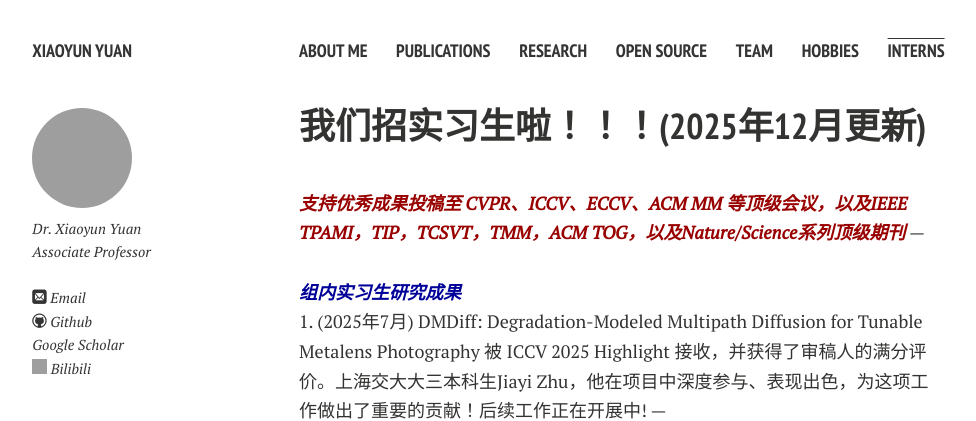
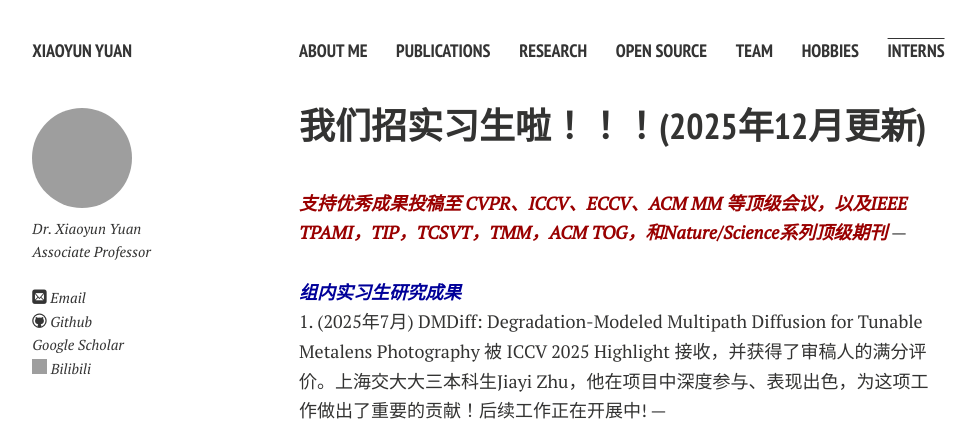
Before and after one commit to yuanxy92/yuanxy92.github.io, a Jekyll site: the page built from interns.md, in a window 1280 px wide and 900 px high. Shown: the top 421 px of the window, without its empty margins (21-997 px from the left). Built offline with Jekyll 4.4.1, drawn with Linux system fonts in a browser that asks for light colours; nearby versions of some CDN libraries; comment, search, counter and statistics services are not loaded; a style sheet for code colours, icons or effects is not loaded; grey boxes are pictures that could not be loaded.

Commit message:
Update interns.md

```diff
--- a/interns.md
+++ b/interns.md
@@ -7,7 +7,7 @@
 ## 我们招实习生啦！！！(2025年12月更新)
 
 <br>
-***<font color="#990000">支持优秀成果投稿至 CVPR、ICCV、ECCV、ACM MM 等顶级会议，以及IEEE TPAMI，TIP，TCSVT，TMM，ACM TOG，以及Nature/Science系列顶级期刊</font>***
+***<font color="#990000">支持优秀成果投稿至 CVPR、ICCV、ECCV、ACM MM 等顶级会议，以及IEEE TPAMI，TIP，TCSVT，TMM，ACM TOG，和Nature/Science系列顶级期刊</font>***
 ---
 
 <br> ***<font color="#000099">组内实习生研究成果</font>***
@@ -34,4 +34,5 @@
 简历发送至：yuanxiaoyun@sjtu.edu.cn。邮件标题请注明“实习申请+姓名”。
 
 <br>欢迎对相关方向感兴趣的同学加入我们，一起做点有意思的研究。
+
 ---
```
